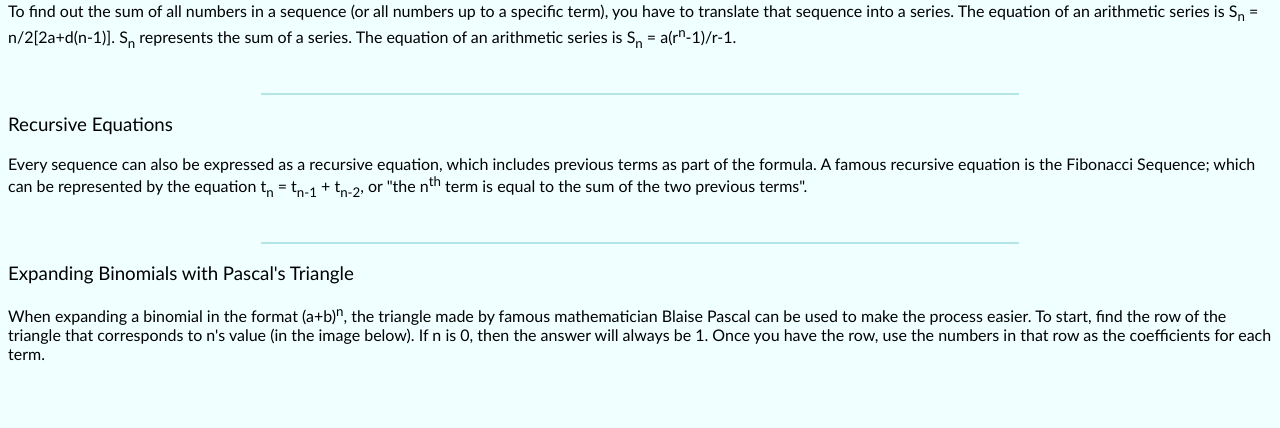
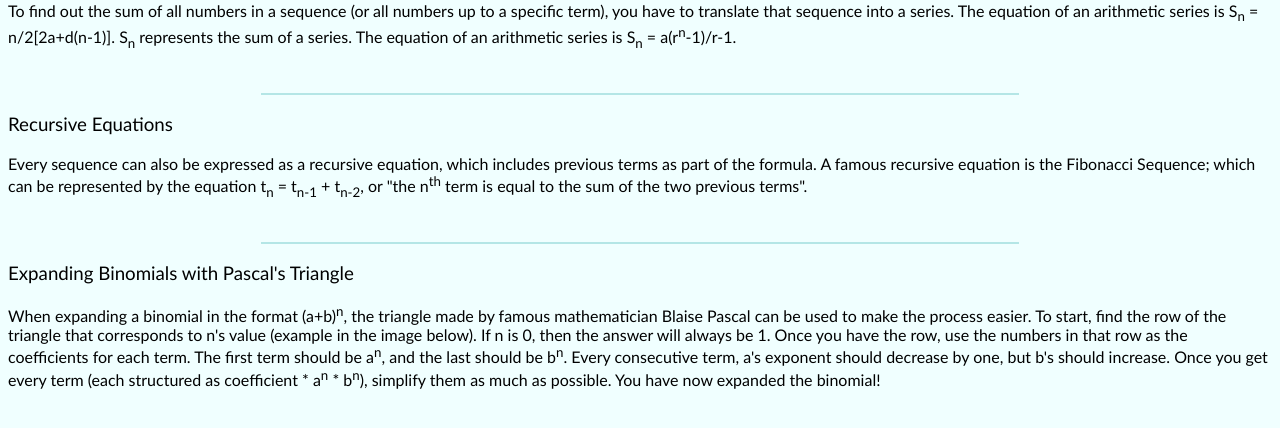
Before and after one commit to Pierce-Trakas/ww.python.org, a Python web app: template templates/FUNctions/discreteFunctions.html in a window 1280 px wide. Shown: the part 297-725 px from the top of the page. Run offline with Jinja, Linux system fonts and the light colour scheme; the template is opened without the code that fills it, so the values that code supplies are empty.

Commit message:
final countdown

```diff
--- a/templates/FUNctions/discreteFunctions.html
+++ b/templates/FUNctions/discreteFunctions.html
@@ -54,9 +54,12 @@
         </h3>
         <p>
             When expanding a binomial in the format (a+b)<sup>n</sup>, the triangle made by famous mathematician Blaise Pascal can be used to make the process easier.
-            To start, find the row of the triangle that corresponds to n's value (in the image below). If n is 0, then the answer will always be 1.
+            To start, find the row of the triangle that corresponds to n's value (example in the image below). If n is 0, then the answer will always be 1.
             Once you have the row, use the numbers in that row as the coefficients for each term.
-
+            The first term should be a<sup>n</sup>, and the last should be b<sup>n</sup>.
+            Every consecutive term, a's exponent should decrease by one, but b's should increase.
+            Once you get every term (each structured as coefficient * a<sup>n</sup> * b<sup>n</sup>), simplify them as much as possible.
+            You have now expanded the binomial!
         </p>
         <img src = "">
     </body>
```
Also changed, not shown: app.py (+10 -10 lines), image files/ptriangle.png (added).
